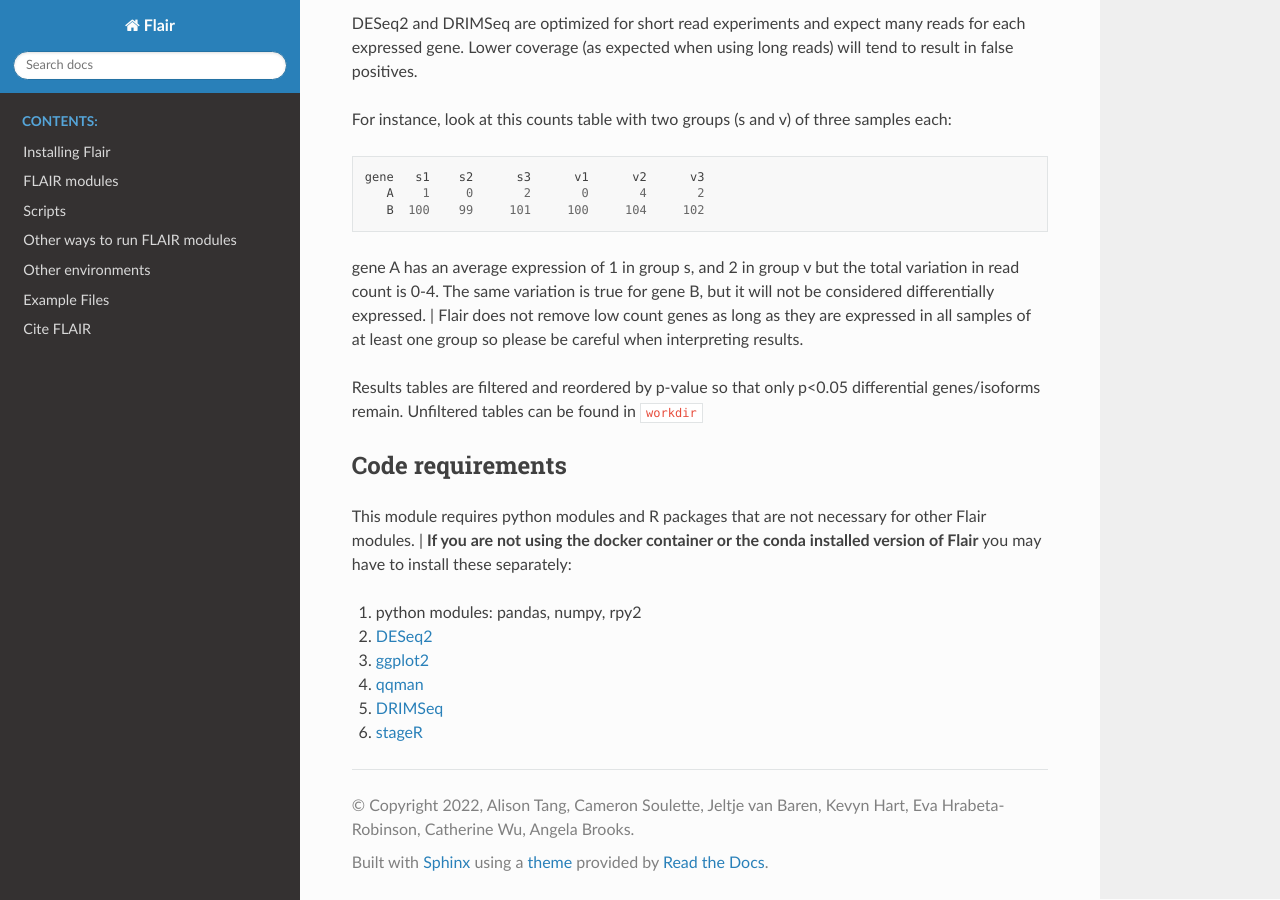
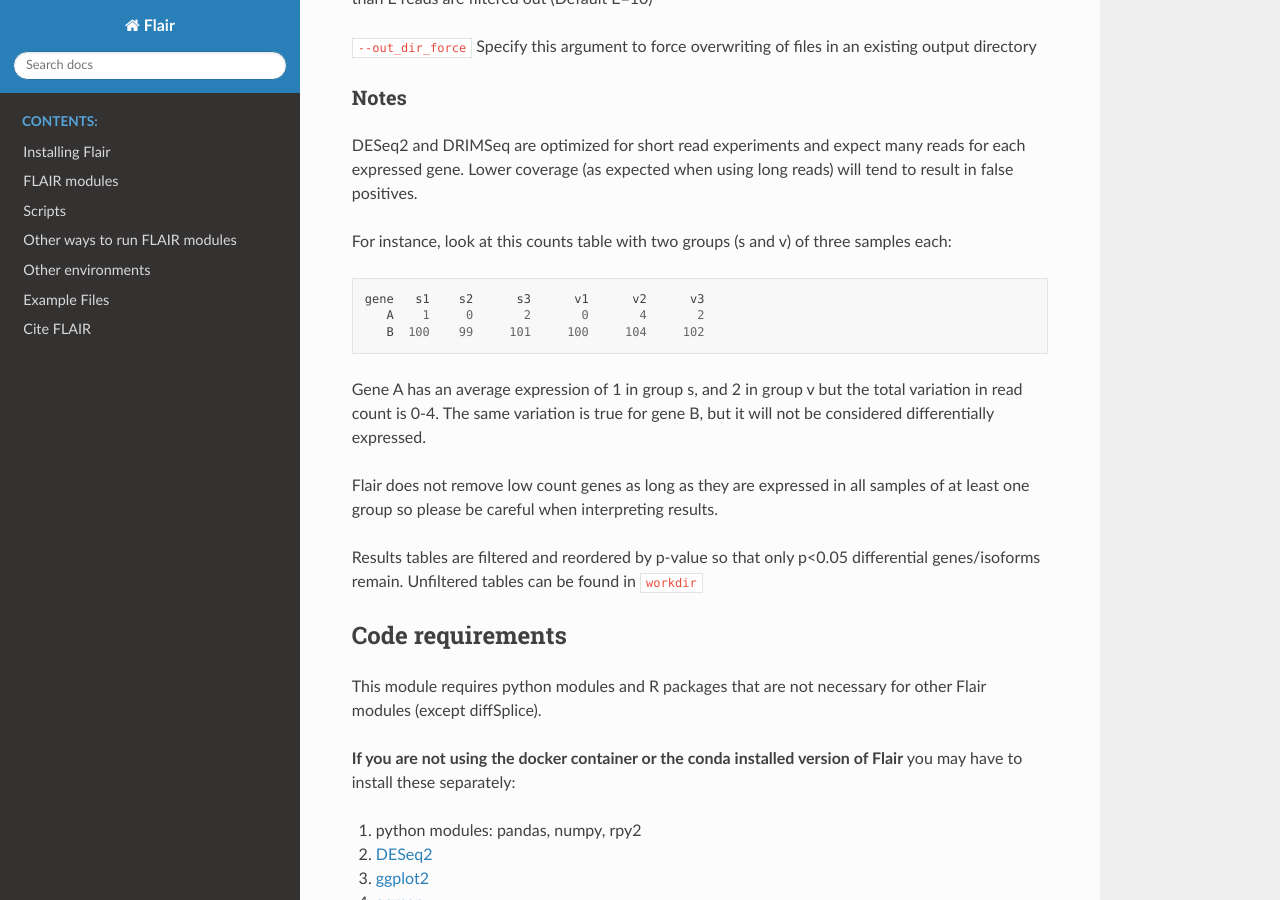
Before and after one commit to BrooksLabUCSC/flair, a Sphinx documentation site: the page built from docs/source/flair_diffExp.rst, in a window 1280 px wide and 900 px high, scrolled down 1191 px. Built offline with Sphinx 7.4.7 and the Read the Docs theme 2.0.0, drawn with Linux system fonts in a browser that asks for light colours.

Commit message:
Minor edits to readthedocs

```diff
--- a/docs/source/flair_diffExp.rst
+++ b/docs/source/flair_diffExp.rst
@@ -34,13 +34,17 @@ Options
 Required arguments
 ~~~~~~~~~~~~~~~~~~
 ``--counts_matrix`` Tab-delimited isoform count matrix from flair quantify module.
+
 ``--out_dir`` Output directory for tables and plots.
 
 Optional arguments
 ~~~~~~~~~~~~~~~~~~
 ``--help`` show this help message and exit
+
 ``--threads`` Number of threads for parallel DRIMSeq.
+
 ``--exp_thresh`` Read count expression threshold. Isoforms in which both conditions contain fewer than E reads are filtered out (Default E=10)
+
 ``--out_dir_force`` Specify this argument to force overwriting of files in an existing output directory
 
 
@@ -50,7 +54,7 @@ Notes
 
 DESeq2 and DRIMSeq are optimized for short read experiments and expect many reads for each expressed gene. Lower coverage (as expected when using long reads) will tend to result in false positives.
 
-| For instance, look at this counts table with two groups (s and v) of three samples each:
+For instance, look at this counts table with two groups (s and v) of three samples each:
 
 .. code:: sh
 
@@ -58,15 +62,17 @@ DESeq2 and DRIMSeq are optimized for short read experiments and expect many read
        A    1     0       2       0       4       2
        B  100    99     101     100     104     102
 
-gene A has an average expression of 1 in group s, and 2 in group v but the total variation in read count is 0-4. The same variation is true for gene B, but it will not be considered differentially expressed.
-| Flair does not remove low count genes as long as they are expressed in all samples of at least one group so please be careful when interpreting results.
+Gene A has an average expression of 1 in group s, and 2 in group v but the total variation in read count is 0-4. The same variation is true for gene B, but it will not be considered differentially expressed.
+
+Flair does not remove low count genes as long as they are expressed in all samples of at least one group so please be careful when interpreting results.
 
 Results tables are filtered and reordered by p-value so that only p<0.05 differential genes/isoforms remain. Unfiltered tables can be found in ``workdir``
 
 Code requirements
 ~~~~~~~~~~~~~~~~~
-This module requires python modules and R packages that are not necessary for other Flair modules.
-| **If you are not using the docker container or the conda installed version of Flair** you may have to install these separately:
+This module requires python modules and R packages that are not necessary for other Flair modules (except diffSplice).
+
+**If you are not using the docker container or the conda installed version of Flair** you may have to install these separately:
 
 1. python modules: pandas, numpy, rpy2
 2. `DESeq2 <https://bioconductor.org/packages/release/bioc/html/DESeq2.html>`__
```
